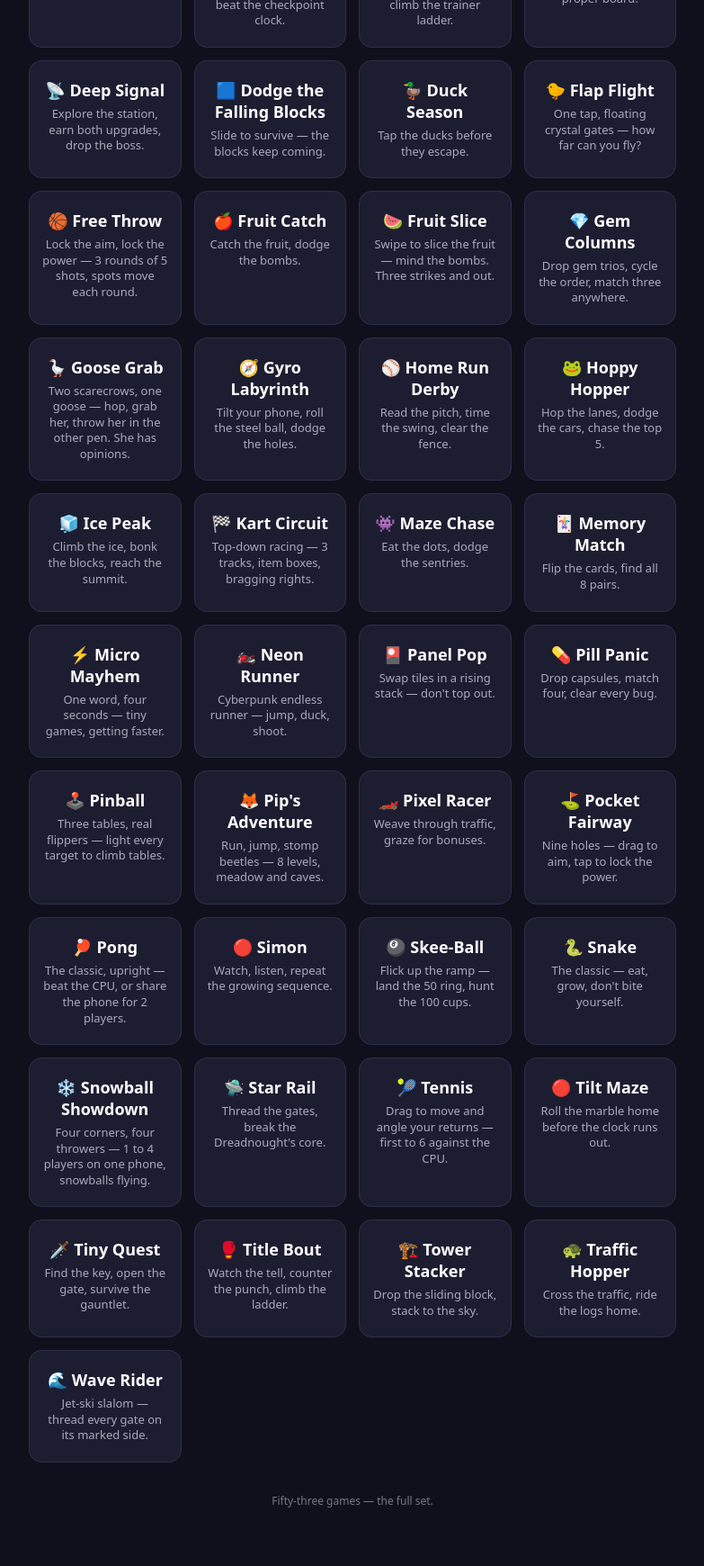
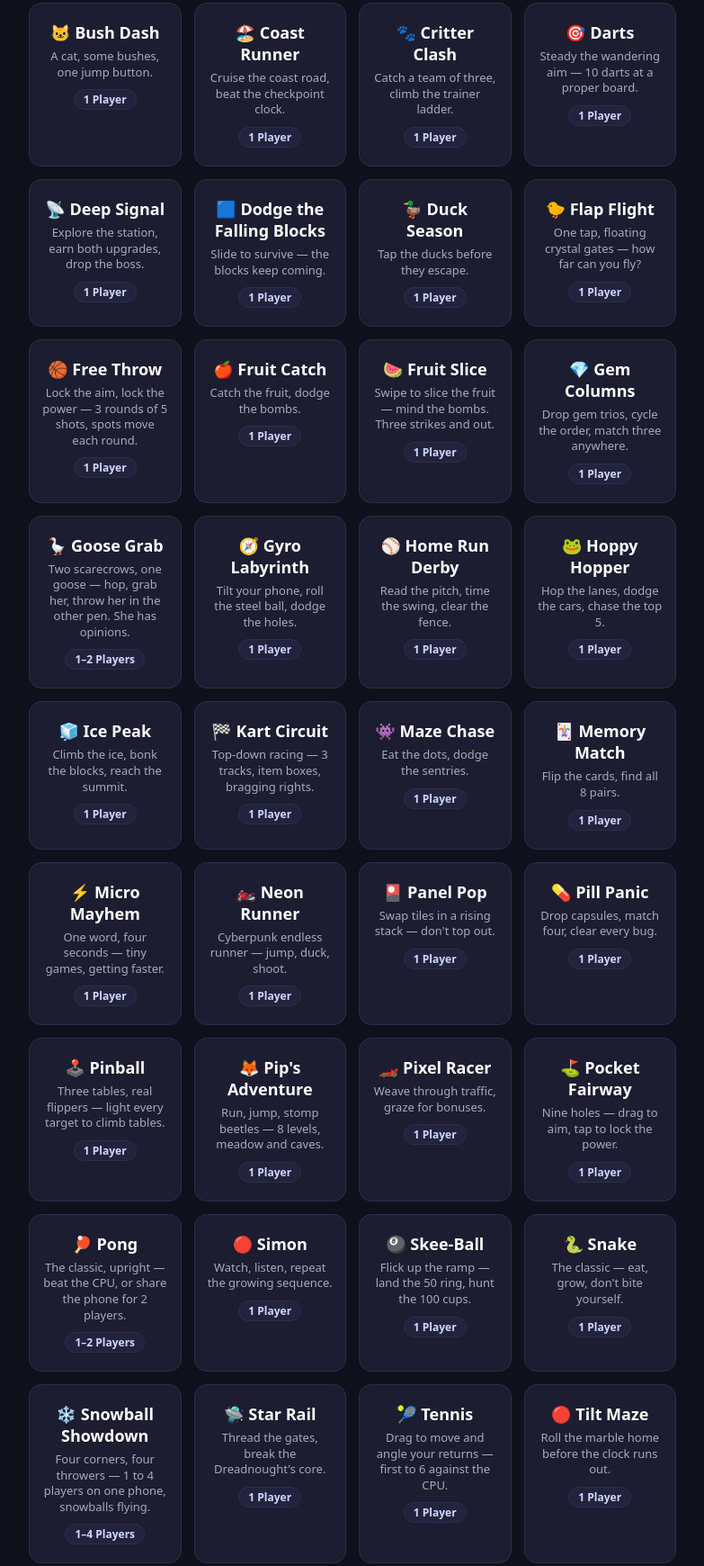
Before and after one commit to 14second/mini-arcade, a plain HTML site: page index.html in a window 1280 px wide. Shown: the part 690-2430 px from the top of the page at 90% size, without its empty margins (248-1031 px from the left). Before the commit the page ends 2392 px from the top, so only its background shows below. Drawn offline with Linux system fonts and the light colour scheme.

Commit message:
Menu: add player-count labels to all 53 game cards

```diff
--- a/index.html
+++ b/index.html
@@ -15,6 +15,7 @@
   a.game:active { background: #2a2a48; }
   a.game .t { display: block; font-size: 18px; font-weight: 700; margin-bottom: 6px; }
   a.game .d { display: block; font-size: 13px; color: #aab; line-height: 1.35; }
+  a.game .p { display: inline-block; margin-top: 10px; padding: 2px 10px; border: 1px solid #2e2e4d; border-radius: 999px; background: #23233d; color: #cfd8ff; font-size: 12px; font-weight: 600; }
   footer { text-align: center; color: #778; font-size: 12px; padding: 0 20px 26px; }
 </style>
 </head>
@@ -24,59 +25,59 @@
   <p class="sub">Tiny browser games. Each one is a single HTML file — no downloads, no ads.</p>
 </header>
 <main>
-  <a class="game" href="air-hockey/"><span class="t">🏒 Air Hockey</span><span class="d">Slide, block, score — vs the CPU or 2 players on one phone.</span></a>
-  <a class="game" href="alley-brawl/"><span class="t">👊 Alley Brawl</span><span class="d">Clear the street waves, drop each stage's boss.</span></a>
-  <a class="game" href="asteroid-blaster/"><span class="t">🚀 Asteroid Blaster</span><span class="d">Blast the rocks, thread the gaps.</span></a>
-  <a class="game" href="balloon-pop/"><span class="t">🎈 Balloon Pop</span><span class="d">Pop for points — the spiky red ones are traps.</span></a>
-  <a class="game" href="barrel-climb/"><span class="t">🛢️ Barrel Climb</span><span class="d">Climb the girders, dodge the barrels, reach the star.</span></a>
-  <a class="game" href="beat-tiles/"><span class="t">🎵 Beat Tiles</span><span class="d">Rhythm tapper — your taps play the melody.</span></a>
-  <a class="game" href="blockfall/"><span class="t">🧱 Blockfall</span><span class="d">The falling-block stacker — clear rows, chase the quad.</span></a>
-  <a class="game" href="bomb-squad/"><span class="t">💣 Bomb Squad</span><span class="d">Blast the blocks, zap the critters, find the exit.</span></a>
-  <a class="game" href="bowling/"><span class="t">🎳 Bowling</span><span class="d">Flick to bowl, curve for spin — real 10-frame scoring, 1 or 2 players.</span></a>
-  <a class="game" href="breakout/"><span class="t">🧱 Breakout</span><span class="d">Smash every brick, keep the ball alive.</span></a>
-  <a class="game" href="bubble-shooter/"><span class="t">🫧 Bubble Shooter</span><span class="d">Aim, match three, pop the cluster.</span></a>
-  <a class="game" href="bubble-wing/"><span class="t">🫧 Bubble Wing</span><span class="d">Pop the balloon bases, scoop stars, shop for upgrades.</span></a>
-  <a class="game" href="bush-dash/"><span class="t">🐱 Bush Dash</span><span class="d">A cat, some bushes, one jump button.</span></a>
-  <a class="game" href="coast-runner/"><span class="t">🏖️ Coast Runner</span><span class="d">Cruise the coast road, beat the checkpoint clock.</span></a>
-  <a class="game" href="critter-clash/"><span class="t">🐾 Critter Clash</span><span class="d">Catch a team of three, climb the trainer ladder.</span></a>
-  <a class="game" href="darts/"><span class="t">🎯 Darts</span><span class="d">Steady the wandering aim — 10 darts at a proper board.</span></a>
-  <a class="game" href="deep-signal/"><span class="t">📡 Deep Signal</span><span class="d">Explore the station, earn both upgrades, drop the boss.</span></a>
-  <a class="game" href="dodge-blocks/"><span class="t">🟦 Dodge the Falling Blocks</span><span class="d">Slide to survive — the blocks keep coming.</span></a>
-  <a class="game" href="duck-season/"><span class="t">🦆 Duck Season</span><span class="d">Tap the ducks before they escape.</span></a>
-  <a class="game" href="flap-flight/"><span class="t">🐤 Flap Flight</span><span class="d">One tap, floating crystal gates — how far can you fly?</span></a>
-  <a class="game" href="free-throw/"><span class="t">🏀 Free Throw</span><span class="d">Lock the aim, lock the power — 3 rounds of 5 shots, spots move each round.</span></a>
-  <a class="game" href="fruit-catch/"><span class="t">🍎 Fruit Catch</span><span class="d">Catch the fruit, dodge the bombs.</span></a>
-  <a class="game" href="fruit-slice/"><span class="t">🍉 Fruit Slice</span><span class="d">Swipe to slice the fruit — mind the bombs. Three strikes and out.</span></a>
-  <a class="game" href="gem-columns/"><span class="t">💎 Gem Columns</span><span class="d">Drop gem trios, cycle the order, match three anywhere.</span></a>
-  <a class="game" href="goose-grab/"><span class="t">🪿 Goose Grab</span><span class="d">Two scarecrows, one goose — hop, grab her, throw her in the other pen. She has opinions.</span></a>
-  <a class="game" href="gyro-labyrinth/"><span class="t">🧭 Gyro Labyrinth</span><span class="d">Tilt your phone, roll the steel ball, dodge the holes.</span></a>
-  <a class="game" href="home-run-derby/"><span class="t">⚾ Home Run Derby</span><span class="d">Read the pitch, time the swing, clear the fence.</span></a>
-  <a class="game" href="hoppy-hopper/"><span class="t">🐸 Hoppy Hopper</span><span class="d">Hop the lanes, dodge the cars, chase the top 5.</span></a>
-  <a class="game" href="ice-peak/"><span class="t">🧊 Ice Peak</span><span class="d">Climb the ice, bonk the blocks, reach the summit.</span></a>
-  <a class="game" href="kart-circuit/"><span class="t">🏁 Kart Circuit</span><span class="d">Top-down racing — 3 tracks, item boxes, bragging rights.</span></a>
-  <a class="game" href="maze-chase/"><span class="t">👾 Maze Chase</span><span class="d">Eat the dots, dodge the sentries.</span></a>
-  <a class="game" href="memory-match/"><span class="t">🃏 Memory Match</span><span class="d">Flip the cards, find all 8 pairs.</span></a>
-  <a class="game" href="micro-mayhem/"><span class="t">⚡ Micro Mayhem</span><span class="d">One word, four seconds — tiny games, getting faster.</span></a>
-  <a class="game" href="neon-runner/"><span class="t">🏍️ Neon Runner</span><span class="d">Cyberpunk endless runner — jump, duck, shoot.</span></a>
-  <a class="game" href="panel-pop/"><span class="t">🎴 Panel Pop</span><span class="d">Swap tiles in a rising stack — don't top out.</span></a>
-  <a class="game" href="pill-panic/"><span class="t">💊 Pill Panic</span><span class="d">Drop capsules, match four, clear every bug.</span></a>
-  <a class="game" href="pinball/"><span class="t">🕹️ Pinball</span><span class="d">Three tables, real flippers — light every target to climb tables.</span></a>
-  <a class="game" href="pips-adventure/"><span class="t">🦊 Pip's Adventure</span><span class="d">Run, jump, stomp beetles — 8 levels, meadow and caves.</span></a>
-  <a class="game" href="pixel-racer/"><span class="t">🏎️ Pixel Racer</span><span class="d">Weave through traffic, graze for bonuses.</span></a>
-  <a class="game" href="pocket-fairway/"><span class="t">⛳ Pocket Fairway</span><span class="d">Nine holes — drag to aim, tap to lock the power.</span></a>
-  <a class="game" href="pong/"><span class="t">🏓 Pong</span><span class="d">The classic, upright — beat the CPU, or share the phone for 2 players.</span></a>
-  <a class="game" href="simon/"><span class="t">🔴 Simon</span><span class="d">Watch, listen, repeat the growing sequence.</span></a>
-  <a class="game" href="skee-ball/"><span class="t">🎱 Skee-Ball</span><span class="d">Flick up the ramp — land the 50 ring, hunt the 100 cups.</span></a>
-  <a class="game" href="snake/"><span class="t">🐍 Snake</span><span class="d">The classic — eat, grow, don't bite yourself.</span></a>
-  <a class="game" href="snowball-showdown/"><span class="t">❄️ Snowball Showdown</span><span class="d">Four corners, four throwers — 1 to 4 players on one phone, snowballs flying.</span></a>
-  <a class="game" href="star-rail/"><span class="t">🛸 Star Rail</span><span class="d">Thread the gates, break the Dreadnought's core.</span></a>
-  <a class="game" href="tennis/"><span class="t">🎾 Tennis</span><span class="d">Drag to move and angle your returns — first to 6 against the CPU.</span></a>
-  <a class="game" href="tilt-maze/"><span class="t">🔴 Tilt Maze</span><span class="d">Roll the marble home before the clock runs out.</span></a>
-  <a class="game" href="tiny-quest/"><span class="t">🗡️ Tiny Quest</span><span class="d">Find the key, open the gate, survive the gauntlet.</span></a>
-  <a class="game" href="title-bout/"><span class="t">🥊 Title Bout</span><span class="d">Watch the tell, counter the punch, climb the ladder.</span></a>
-  <a class="game" href="tower-stacker/"><span class="t">🏗️ Tower Stacker</span><span class="d">Drop the sliding block, stack to the sky.</span></a>
-  <a class="game" href="traffic-hopper/"><span class="t">🐢 Traffic Hopper</span><span class="d">Cross the traffic, ride the logs home.</span></a>
-  <a class="game" href="wave-rider/"><span class="t">🌊 Wave Rider</span><span class="d">Jet-ski slalom — thread every gate on its marked side.</span></a>
+  <a class="game" href="air-hockey/"><span class="t">🏒 Air Hockey</span><span class="d">Slide, block, score — vs the CPU or 2 players on one phone.</span><span class="p">1–2 Players</span></a>
+  <a class="game" href="alley-brawl/"><span class="t">👊 Alley Brawl</span><span class="d">Clear the street waves, drop each stage's boss.</span><span class="p">1 Player</span></a>
+  <a class="game" href="asteroid-blaster/"><span class="t">🚀 Asteroid Blaster</span><span class="d">Blast the rocks, thread the gaps.</span><span class="p">1 Player</span></a>
+  <a class="game" href="balloon-pop/"><span class="t">🎈 Balloon Pop</span><span class="d">Pop for points — the spiky red ones are traps.</span><span class="p">1 Player</span></a>
+  <a class="game" href="barrel-climb/"><span class="t">🛢️ Barrel Climb</span><span class="d">Climb the girders, dodge the barrels, reach the star.</span><span class="p">1 Player</span></a>
+  <a class="game" href="beat-tiles/"><span class="t">🎵 Beat Tiles</span><span class="d">Rhythm tapper — your taps play the melody.</span><span class="p">1 Player</span></a>
+  <a class="game" href="blockfall/"><span class="t">🧱 Blockfall</span><span class="d">The falling-block stacker — clear rows, chase the quad.</span><span class="p">1 Player</span></a>
+  <a class="game" href="bomb-squad/"><span class="t">💣 Bomb Squad</span><span class="d">Blast the blocks, zap the critters, find the exit.</span><span class="p">1 Player</span></a>
+  <a class="game" href="bowling/"><span class="t">🎳 Bowling</span><span class="d">Flick to bowl, curve for spin — real 10-frame scoring, 1 or 2 players.</span><span class="p">1–2 Players</span></a>
+  <a class="game" href="breakout/"><span class="t">🧱 Breakout</span><span class="d">Smash every brick, keep the ball alive.</span><span class="p">1 Player</span></a>
+  <a class="game" href="bubble-shooter/"><span class="t">🫧 Bubble Shooter</span><span class="d">Aim, match three, pop the cluster.</span><span class="p">1 Player</span></a>
+  <a class="game" href="bubble-wing/"><span class="t">🫧 Bubble Wing</span><span class="d">Pop the balloon bases, scoop stars, shop for upgrades.</span><span class="p">1 Player</span></a>
+  <a class="game" href="bush-dash/"><span class="t">🐱 Bush Dash</span><span class="d">A cat, some bushes, one jump button.</span><span class="p">1 Player</span></a>
+  <a class="game" href="coast-runner/"><span class="t">🏖️ Coast Runner</span><span class="d">Cruise the coast road, beat the checkpoint clock.</span><span class="p">1 Player</span></a>
+  <a class="game" href="critter-clash/"><span class="t">🐾 Critter Clash</span><span class="d">Catch a team of three, climb the trainer ladder.</span><span class="p">1 Player</span></a>
+  <a class="game" href="darts/"><span class="t">🎯 Darts</span><span class="d">Steady the wandering aim — 10 darts at a proper board.</span><span class="p">1 Player</span></a>
+  <a class="game" href="deep-signal/"><span class="t">📡 Deep Signal</span><span class="d">Explore the station, earn both upgrades, drop the boss.</span><span class="p">1 Player</span></a>
+  <a class="game" href="dodge-blocks/"><span class="t">🟦 Dodge the Falling Blocks</span><span class="d">Slide to survive — the blocks keep coming.</span><span class="p">1 Player</span></a>
+  <a class="game" href="duck-season/"><span class="t">🦆 Duck Season</span><span class="d">Tap the ducks before they escape.</span><span class="p">1 Player</span></a>
+  <a class="game" href="flap-flight/"><span class="t">🐤 Flap Flight</span><span class="d">One tap, floating crystal gates — how far can you fly?</span><span class="p">1 Player</span></a>
+  <a class="game" href="free-throw/"><span class="t">🏀 Free Throw</span><span class="d">Lock the aim, lock the power — 3 rounds of 5 shots, spots move each round.</span><span class="p">1 Player</span></a>
+  <a class="game" href="fruit-catch/"><span class="t">🍎 Fruit Catch</span><span class="d">Catch the fruit, dodge the bombs.</span><span class="p">1 Player</span></a>
+  <a class="game" href="fruit-slice/"><span class="t">🍉 Fruit Slice</span><span class="d">Swipe to slice the fruit — mind the bombs. Three strikes and out.</span><span class="p">1 Player</span></a>
+  <a class="game" href="gem-columns/"><span class="t">💎 Gem Columns</span><span class="d">Drop gem trios, cycle the order, match three anywhere.</span><span class="p">1 Player</span></a>
+  <a class="game" href="goose-grab/"><span class="t">🪿 Goose Grab</span><span class="d">Two scarecrows, one goose — hop, grab her, throw her in the other pen. She has opinions.</span><span class="p">1–2 Players</span></a>
+  <a class="game" href="gyro-labyrinth/"><span class="t">🧭 Gyro Labyrinth</span><span class="d">Tilt your phone, roll the steel ball, dodge the holes.</span><span class="p">1 Player</span></a>
+  <a class="game" href="home-run-derby/"><span class="t">⚾ Home Run Derby</span><span class="d">Read the pitch, time the swing, clear the fence.</span><span class="p">1 Player</span></a>
+  <a class="game" href="hoppy-hopper/"><span class="t">🐸 Hoppy Hopper</span><span class="d">Hop the lanes, dodge the cars, chase the top 5.</span><span class="p">1 Player</span></a>
+  <a class="game" href="ice-peak/"><span class="t">🧊 Ice Peak</span><span class="d">Climb the ice, bonk the blocks, reach the summit.</span><span class="p">1 Player</span></a>
+  <a class="game" href="kart-circuit/"><span class="t">🏁 Kart Circuit</span><span class="d">Top-down racing — 3 tracks, item boxes, bragging rights.</span><span class="p">1 Player</span></a>
+  <a class="game" href="maze-chase/"><span class="t">👾 Maze Chase</span><span class="d">Eat the dots, dodge the sentries.</span><span class="p">1 Player</span></a>
+  <a class="game" href="memory-match/"><span class="t">🃏 Memory Match</span><span class="d">Flip the cards, find all 8 pairs.</span><span class="p">1 Player</span></a>
+  <a class="game" href="micro-mayhem/"><span class="t">⚡ Micro Mayhem</span><span class="d">One word, four seconds — tiny games, getting faster.</span><span class="p">1 Player</span></a>
+  <a class="game" href="neon-runner/"><span class="t">🏍️ Neon Runner</span><span class="d">Cyberpunk endless runner — jump, duck, shoot.</span><span class="p">1 Player</span></a>
+  <a class="game" href="panel-pop/"><span class="t">🎴 Panel Pop</span><span class="d">Swap tiles in a rising stack — don't top out.</span><span class="p">1 Player</span></a>
+  <a class="game" href="pill-panic/"><span class="t">💊 Pill Panic</span><span class="d">Drop capsules, match four, clear every bug.</span><span class="p">1 Player</span></a>
+  <a class="game" href="pinball/"><span class="t">🕹️ Pinball</span><span class="d">Three tables, real flippers — light every target to climb tables.</span><span class="p">1 Player</span></a>
+  <a class="game" href="pips-adventure/"><span class="t">🦊 Pip's Adventure</span><span class="d">Run, jump, stomp beetles — 8 levels, meadow and caves.</span><span class="p">1 Player</span></a>
+  <a class="game" href="pixel-racer/"><span class="t">🏎️ Pixel Racer</span><span class="d">Weave through traffic, graze for bonuses.</span><span class="p">1 Player</span></a>
+  <a class="game" href="pocket-fairway/"><span class="t">⛳ Pocket Fairway</span><span class="d">Nine holes — drag to aim, tap to lock the power.</span><span class="p">1 Player</span></a>
+  <a class="game" href="pong/"><span class="t">🏓 Pong</span><span class="d">The classic, upright — beat the CPU, or share the phone for 2 players.</span><span class="p">1–2 Players</span></a>
+  <a class="game" href="simon/"><span class="t">🔴 Simon</span><span class="d">Watch, listen, repeat the growing sequence.</span><span class="p">1 Player</span></a>
+  <a class="game" href="skee-ball/"><span class="t">🎱 Skee-Ball</span><span class="d">Flick up the ramp — land the 50 ring, hunt the 100 cups.</span><span class="p">1 Player</span></a>
+  <a class="game" href="snake/"><span class="t">🐍 Snake</span><span class="d">The classic — eat, grow, don't bite yourself.</span><span class="p">1 Player</span></a>
+  <a class="game" href="snowball-showdown/"><span class="t">❄️ Snowball Showdown</span><span class="d">Four corners, four throwers — 1 to 4 players on one phone, snowballs flying.</span><span class="p">1–4 Players</span></a>
+  <a class="game" href="star-rail/"><span class="t">🛸 Star Rail</span><span class="d">Thread the gates, break the Dreadnought's core.</span><span class="p">1 Player</span></a>
+  <a class="game" href="tennis/"><span class="t">🎾 Tennis</span><span class="d">Drag to move and angle your returns — first to 6 against the CPU.</span><span class="p">1 Player</span></a>
+  <a class="game" href="tilt-maze/"><span class="t">🔴 Tilt Maze</span><span class="d">Roll the marble home before the clock runs out.</span><span class="p">1 Player</span></a>
+  <a class="game" href="tiny-quest/"><span class="t">🗡️ Tiny Quest</span><span class="d">Find the key, open the gate, survive the gauntlet.</span><span class="p">1 Player</span></a>
+  <a class="game" href="title-bout/"><span class="t">🥊 Title Bout</span><span class="d">Watch the tell, counter the punch, climb the ladder.</span><span class="p">1 Player</span></a>
+  <a class="game" href="tower-stacker/"><span class="t">🏗️ Tower Stacker</span><span class="d">Drop the sliding block, stack to the sky.</span><span class="p">1 Player</span></a>
+  <a class="game" href="traffic-hopper/"><span class="t">🐢 Traffic Hopper</span><span class="d">Cross the traffic, ride the logs home.</span><span class="p">1 Player</span></a>
+  <a class="game" href="wave-rider/"><span class="t">🌊 Wave Rider</span><span class="d">Jet-ski slalom — thread every gate on its marked side.</span><span class="p">1 Player</span></a>
 </main>
 <footer>Fifty-three games — the full set.</footer>
 </body>
```
